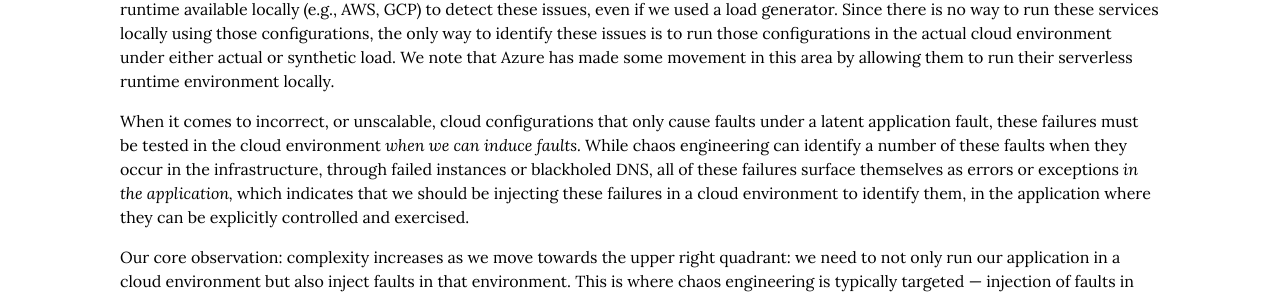
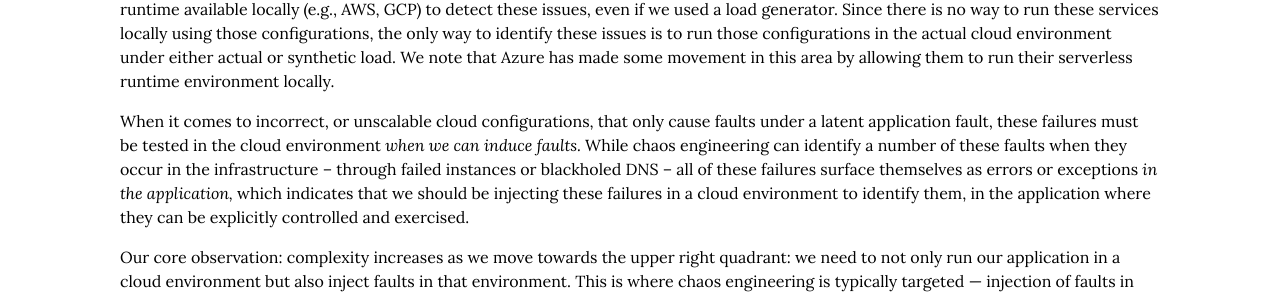
Before and after one commit to cmeiklejohn/cmeiklejohn.github.io, a Jekyll site: the page built from _posts/2022-03-19-understanding-faults.markdown, in a window 1280 px wide and 900 px high, scrolled down 5303 px. Shown: the part 149-445 px from the top of the window. Built offline with Jekyll 4.4.1, drawn with Linux system fonts in a browser that asks for light colours; some web fonts are replaced.

Commit message:
prototype

```diff
--- a/_posts/2022-03-19-understanding-faults.markdown
+++ b/_posts/2022-03-19-understanding-faults.markdown
@@ -127,7 +127,7 @@
 
 However, when it comes to the problems of cloud configuration things change.  Incorrect or unscalable cloud configurations, where auto-scaling rules or concurrent execution limits are incorrect, can only be detected in the cloud environment: we do not have this cloud runtime available locally (e.g., AWS, GCP) to detect these issues, even if we used a load generator.  Since there is no way to run these services locally using those configurations, the only way to identify these issues is to run those configurations in the actual cloud environment under either actual or synthetic load.  We note that Azure has made some movement in this area by allowing them to run their serverless runtime environment locally.
 
-When it comes to incorrect, or unscalable, cloud configurations that only cause faults under a latent application fault, these failures must be tested in the cloud environment *when we can induce faults.*  While chaos engineering can identify a number of these faults when they occur in the infrastructure, through failed instances or blackholed DNS, all of these failures surface themselves as errors or exceptions *in the application,* which indicates that we should be injecting these failures in a cloud environment to identify them, in the application where they can be explicitly controlled and exercised.
+When it comes to incorrect, or unscalable cloud configurations, that only cause faults under a latent application fault, these failures must be tested in the cloud environment *when we can induce faults.*  While chaos engineering can identify a number of these faults when they occur in the infrastructure -- through failed instances or blackholed DNS -- all of these failures surface themselves as errors or exceptions *in the application,* which indicates that we should be injecting these failures in a cloud environment to identify them, in the application where they can be explicitly controlled and exercised.
 
 Our core observation: complexity increases as we move towards the upper right quadrant: we need to not only run our application in a cloud environment but also inject faults in that environment.  This is where chaos engineering is typically targeted — injection of faults in the production environment — but, based on our survey, the majority of bugs they discover fall into the quadrants below the x-axis: faults that should be identified well before applications are deployed into production.  When latent software defects are not identified in the local environment and result in outages, they *naturally appear* to fall into the upper-right quadrant, as application failures that result in capacity overloads, when they *actually originate* from the lower-right quadrant, simple application errors that could have been detected through more rigorous software testing before deployment.
 
```
